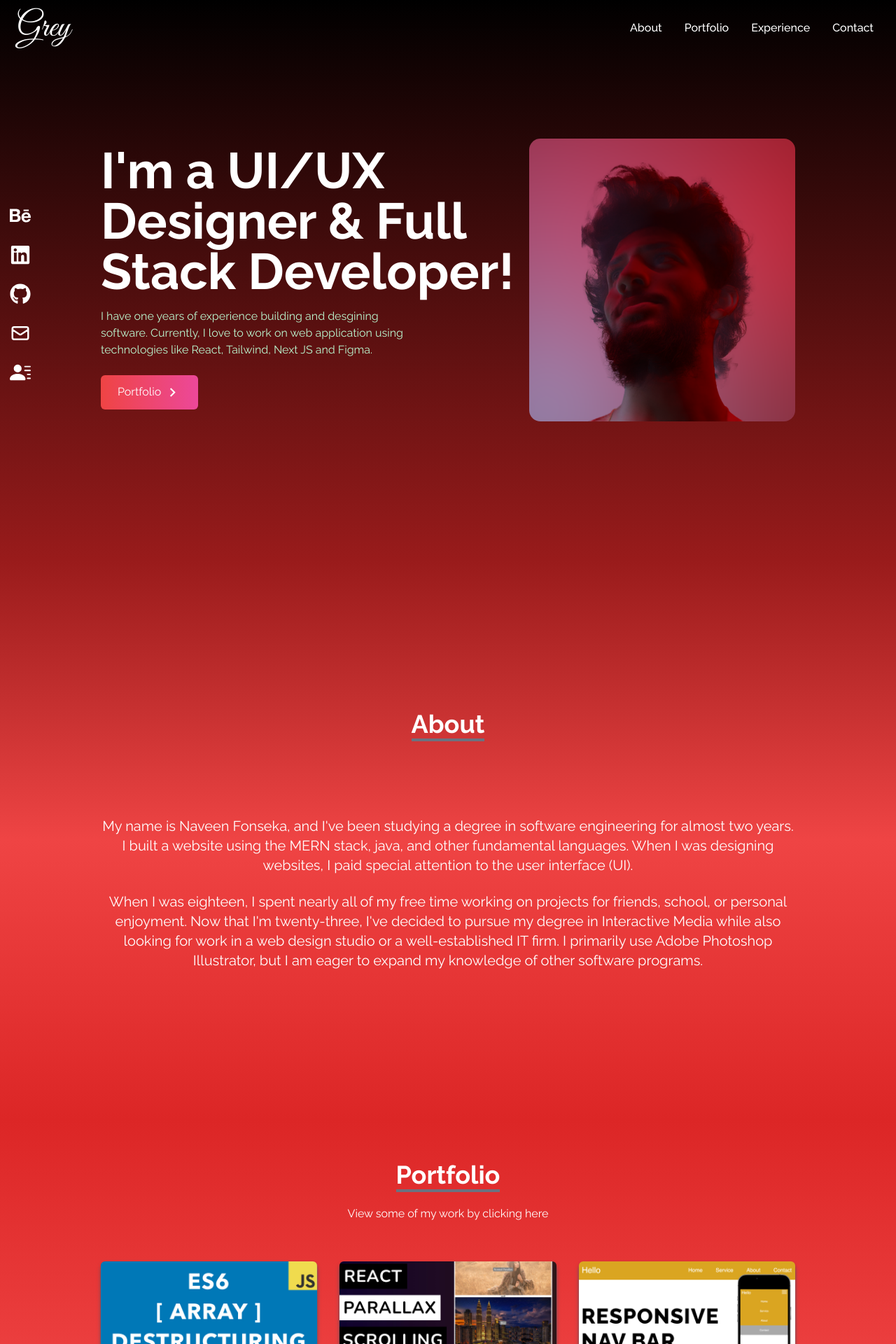
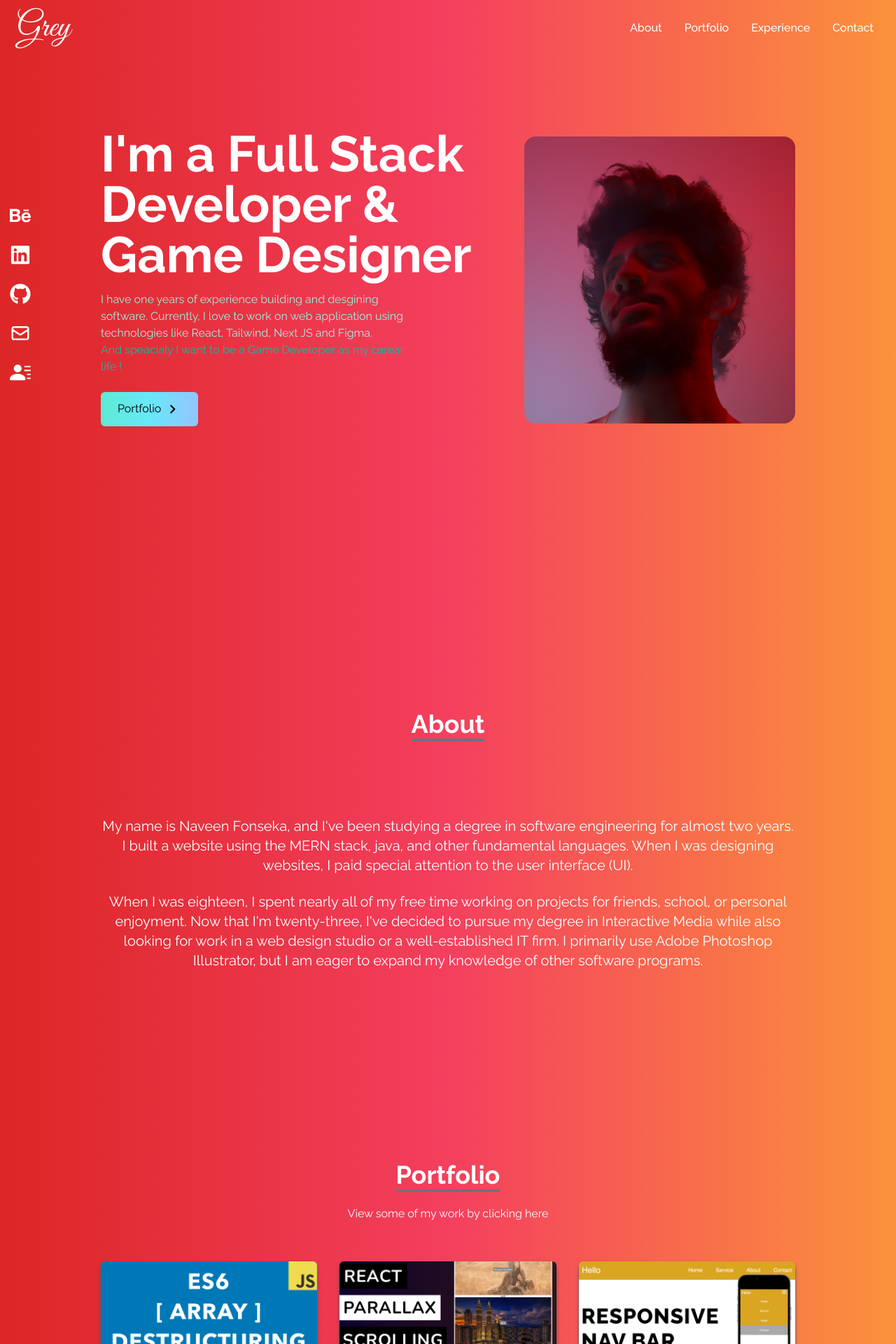
Before and after one commit to GreyNFz/React-Portfolio, a React (Create React App) app: page / in a window 1280 px wide. Shown: the top 1920 px of the page at 70% size. Built offline with nearby package versions, Linux system fonts and the light colour scheme.

Commit message:
bg gradiants update

```diff
--- a/src/components/About.jsx
+++ b/src/components/About.jsx
@@ -4,7 +4,7 @@ const About = () => {
   return (
     <div
       name="about"
-      className="h-screen w-full bg-gradient-to-b from-red-800 via-red-500 to-red-600 text-white"
+      className="h-screen w-full bg-gradient-to-r from-red-600 via-rose-500 to-orange-400 text-white"
     >
       <div className="text-center max-w-screen-lg p-4 mx-auto flex flex-col justify-center w-full h-full">
         <div className="pb-8">
--- a/src/components/Contact.jsx
+++ b/src/components/Contact.jsx
@@ -4,7 +4,7 @@ const Contact = () => {
   return (
     <div
       name="contact"
-      className="w-full h-screen bg-gradient-to-b from-gray-800 to-red-900 p-4 text-white"
+      className="w-full h-screen bg-gradient-to-r from-red-600 via-rose-500 to-orange-400 text-white"
     >
       <div className="text-center flex flex-col p-4 justify-center max-w-screen-lg mx-auto h-full">
         <div className="pb-8">
@@ -39,7 +39,7 @@ const Contact = () => {
               className="p-2 bg-transparent border-2 rounded-md text-white focus:outline-none"
             ></textarea>
 
-            <button className="text-white bg-gradient-to-b from-gray-500 to-gray-500 px-6 py-3 my-8 mx-auto flex items-center rounded-md hover:scale-110 duration-300">
+            <button className="text-black bg-gradient-to-r from-teal-300 via-cyan-300 to-blue-300 px-6 py-3 my-8 mx-auto flex items-center rounded-md hover:scale-110 duration-300">
               Let's talk
             </button>
           </form>
--- a/src/components/Experience.jsx
+++ b/src/components/Experience.jsx
@@ -72,7 +72,7 @@ const Experience = () => {
   return (
     <div
       name="experience"
-      className="bg-gradient-to-b from-red-900 to-gray-800 w-full h-screen"
+      className="bg-gradient-to-r from-red-600 via-rose-500 to-orange-400 w-full h-screen"
     >
       <div className="text-center max-w-screen-lg mx-auto p-4 flex flex-col justify-center w-full h-full text-white">
         <div>
--- a/src/components/Home.jsx
+++ b/src/components/Home.jsx
@@ -7,17 +7,24 @@ const Home = () => {
   return (
     <div
       name="home"
-      className="h-screen w-full bg-gradient-to-b from-black via-red to-red-800"
+      className="h-screen w-full bg-gradient-to-r from-red-600 via-rose-500 to-orange-400"
     >
       <div className="max-w-screen-lg mx-auto flex flex-col items-center justify-center h-full px-4 md:flex-row">
         <div className="flex flex-col justify-center h-full">
-          <h2 className="text-4xl sm:text-7xl font-bold text-white">
-            I'm a UI/UX Designer & Full Stack Developer!
-          </h2>
-          <p className="text-green-200 py-4 max-w-md">
+          <h1 className="text-4xl sm:text-7xl font-bold text-white">
+            I'm a Full Stack Developer & Game Designer
+          </h1>
+          <p className="text-teal-200 py-4 max-w-md">
             I have one years of experience building and desgining software.
             Currently, I love to work on web application using technologies like
             React, Tailwind, Next JS and Figma.
+
+            <div>
+            <h2 className="text-teal-500">And speacialy I want to be a Game Developer as my carear life !</h2>
+
+            </div>
+
+
           </p>
 
           <div>
@@ -25,7 +32,7 @@ const Home = () => {
               to="portfolio"
               smooth
               duration={500}
-              className="group text-white w-fit px-6 py-3 my-2 flex items-center rounded-md bg-gradient-to-r from-red-500 to-pink-500 cursor-pointer"
+              className="group text-black w-fit px-6 py-3 my-2 flex items-center rounded-md bg-gradient-to-r from-teal-300 via-cyan-300 to-blue-300 cursor-pointer"
             >
               Portfolio
               <span className="group-hover:rotate-90 duration-300">
--- a/src/components/NavBar.jsx
+++ b/src/components/NavBar.jsx
@@ -29,7 +29,7 @@ const NavBar = () => {
   ];
 
   return (
-    <div className="flex justify-between items-center w-full h-20 px-4 text-white bg-red fixed">
+    <div className="flex justify-between items-center w-full h-20 px-4 text-white fixed">
       <div>
         <h1 className="text-5xl font-signature ml-2">Grey</h1>
       </div>
--- a/src/components/Portfolio.jsx
+++ b/src/components/Portfolio.jsx
@@ -37,7 +37,7 @@ const Portfolio = () => {
   return (
     <div
       name="portfolio"
-      className="h-screen w-full bg-gradient-to-b from-red-600 via-red-500 to-red-900 text-white"
+      className="h-screen w-full bg-gradient-to-r from-red-600 via-rose-500 to-orange-400 text-white"
     >
       <div className="text-center max-w-screen-lg p-4 mx-auto flex flex-col justify-center w-full h-full">
         <div className="pb-8">
```
